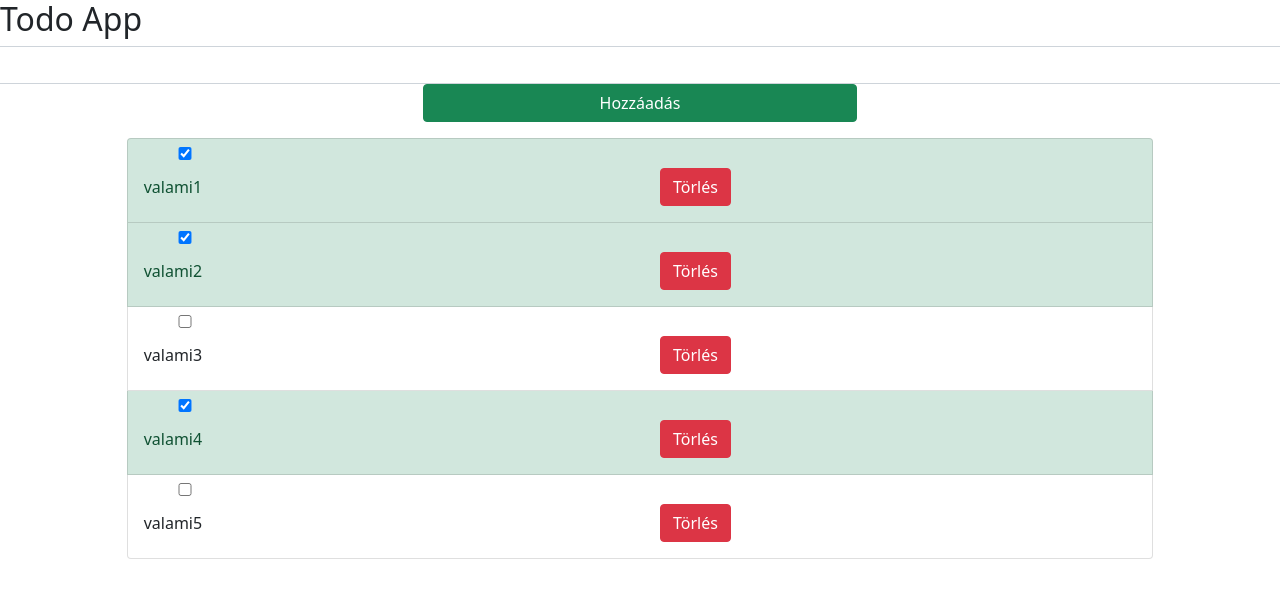
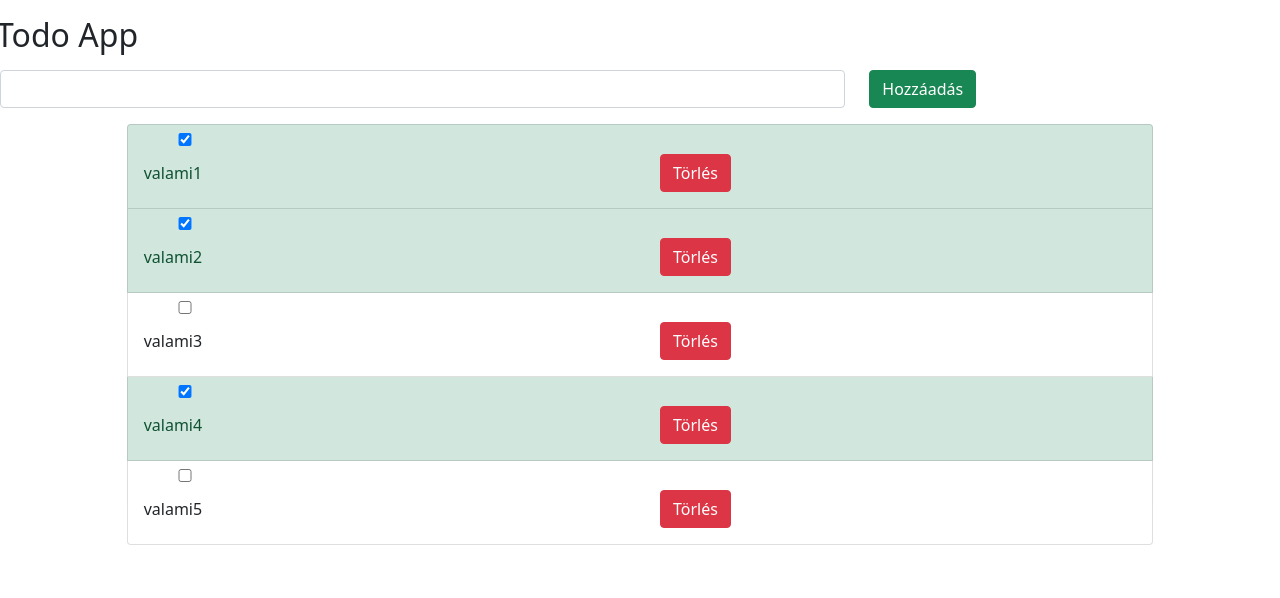
Before and after one commit to nandorcsupor/React-vizsga-05.10., a React (Create React App) app: page / in a window 1280 px wide. Shown: the top 598 px of the page. Built offline with nearby package versions, Linux system fonts and the light colour scheme.

Commit message:
1 file modified

```diff
--- a/src/NewTodo.js
+++ b/src/NewTodo.js
@@ -15,21 +15,21 @@ const NewTodo = ({ todos, setTodos }) => {
   return (
     <>
       <form className="row justify-content-center" onSubmit={addTodo}>
-        <label className="h2"> Todo App </label>
+        <label className="h2 m-2 p-2"> Todo App </label>
+        <div className="col-8">
           <input
-          className="form-control col-8"
+            className="col-10 form-control"
             type="text"
             value={newTodo}
             onChange={e => setNewTodo(e.target.value)}
             onKeyPress={e => setNewTodo(e.target.value)}
           />
-        <button
-          className="btn btn-success col-4"
-          type="button"
-          onClick={addTodo}
-        >
+        </div>
+        <div className="col-4">
+          <button className="btn btn-success" type="button" onClick={addTodo}>
             Hozzáadás
           </button>
+        </div>
       </form>
     </>
   );
```
Lines whose indentation alone changed are shown as unchanged.
